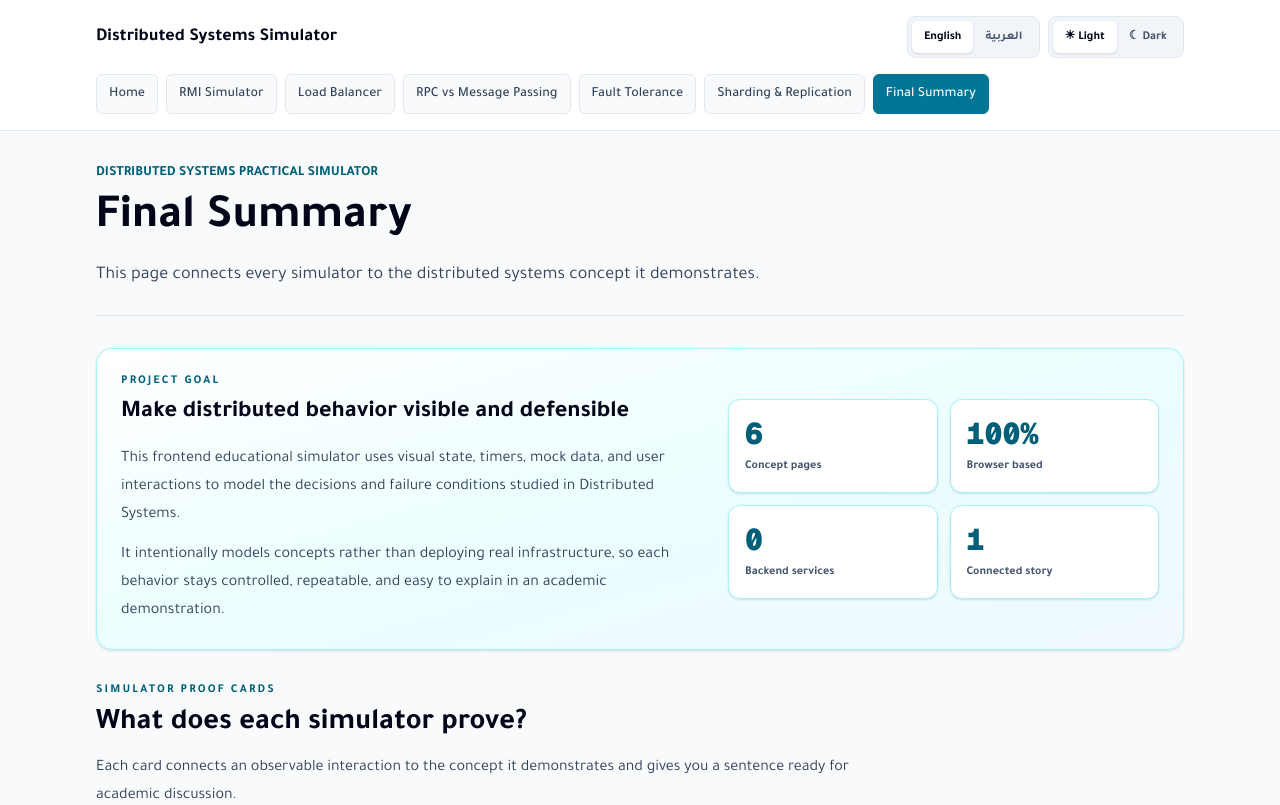
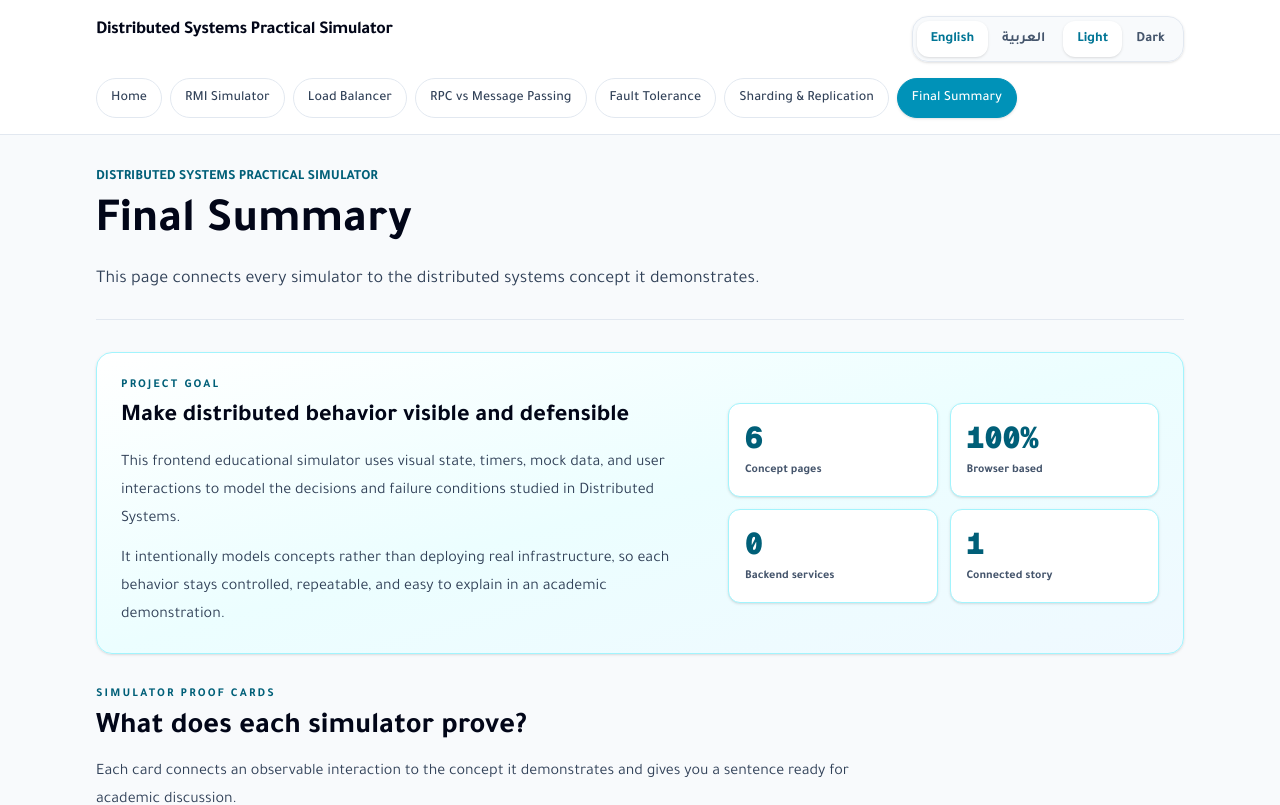
Before and after one commit to AkthamNaeem/distributed-systems-simulator, a Next.js app: page /final-summary in a window 1280 px wide. Shown: the top 805 px of the page. Built offline with nearby package versions, Linux system fonts and the light colour scheme.

Commit message:
Improve and professionalize the shared header/navigation design

```diff
--- a/src/components/LanguageToggle.tsx
+++ b/src/components/LanguageToggle.tsx
@@ -11,20 +11,33 @@ export function LanguageToggle() {
   const { language, setLanguage } = useLanguage();
 
   return (
-    <div className="inline-flex shrink-0 rounded-lg border border-slate-200 bg-slate-100 p-1 dark:border-slate-700 dark:bg-slate-800" aria-label={language === "ar" ? "لغة الواجهة" : "Interface language"} dir="ltr">
-      {options.map((option) => (
+    <div
+      className="inline-flex shrink-0 items-stretch"
+      role="group"
+      aria-label={language === "ar" ? "لغة الواجهة" : "Interface language"}
+      dir="ltr"
+    >
+      {options.map((option) => {
+        const selected = language === option.value;
+
+        return (
           <button
             key={option.value}
             type="button"
             lang={option.value}
             onClick={() => setLanguage(option.value)}
-          aria-pressed={language === option.value}
-          className={`min-h-8 rounded-md px-2.5 text-xs font-bold transition-colors sm:px-3 ${language === option.value ? "bg-white text-slate-950 shadow-sm dark:bg-slate-700 dark:text-slate-100" : "text-slate-600 hover:text-cyan-800 dark:text-slate-300 dark:hover:text-cyan-200"}`}
+            aria-pressed={selected}
+            className={`min-h-9 rounded-xl px-3 py-2 text-xs font-semibold transition-colors sm:px-3.5 sm:text-sm ${
+              selected
+                ? "bg-white text-cyan-700 shadow-sm dark:bg-slate-800 dark:text-cyan-200"
+                : "text-slate-600 hover:bg-slate-100 hover:text-slate-950 dark:text-slate-300 dark:hover:bg-slate-800 dark:hover:text-slate-100"
+            }`}
           >
             <span className="sm:hidden">{option.shortLabel}</span>
             <span className="hidden sm:inline">{option.label}</span>
           </button>
-      ))}
+        );
+      })}
     </div>
   );
 }
--- a/src/components/SiteHeader.tsx
+++ b/src/components/SiteHeader.tsx
@@ -21,21 +21,28 @@ export function SiteHeader() {
   const { language, t } = useLanguage();
 
   return (
-    <header className="sticky top-0 z-20 border-b border-slate-200 bg-white/95 backdrop-blur dark:border-slate-800 dark:bg-slate-950/95">
+    <header className="sticky top-0 z-20 border-b border-slate-200 bg-white/90 backdrop-blur dark:border-slate-800 dark:bg-slate-950/90">
       <div className="mx-auto flex w-full max-w-6xl flex-col gap-4 px-4 py-4 sm:px-6 lg:px-8">
         <div className="flex flex-col gap-3 sm:flex-row sm:items-center sm:justify-between">
           <Link
             href="/"
-            className="min-w-0 text-base font-bold tracking-normal text-slate-950 outline-none transition-colors hover:text-cyan-800 focus-visible:ring-2 focus-visible:ring-cyan-500 focus-visible:ring-offset-2 dark:text-slate-100 dark:hover:text-cyan-200 sm:text-lg"
+            className="inline-flex min-w-0 flex-col gap-0.5 self-start rounded-xl outline-none transition-colors hover:text-cyan-700 focus-visible:ring-2 focus-visible:ring-cyan-500 focus-visible:ring-offset-2 dark:hover:text-cyan-200"
           >
-            {t("Distributed Systems Simulator")}
+            <span className="text-base font-bold tracking-tight text-slate-950 dark:text-slate-100 sm:text-lg">
+              {t("Distributed Systems Practical Simulator")}
+            </span>
           </Link>
-          <div className="flex w-full shrink-0 flex-wrap items-center justify-between gap-2 sm:w-auto sm:justify-end" dir="ltr">
+          <div
+            className="inline-flex shrink-0 items-stretch gap-1 rounded-2xl border border-slate-200 bg-slate-50/90 p-1 shadow-sm dark:border-slate-800 dark:bg-slate-900/80"
+            dir="ltr"
+            role="group"
+            aria-label={t("Controls")}
+          >
             <LanguageToggle />
             <ThemeToggle />
           </div>
         </div>
-        <nav aria-label={t("Primary navigation")}>
+        <nav aria-label={t("Primary navigation")} className="min-w-0">
           <ul className="flex flex-wrap gap-2 text-sm font-medium text-slate-700 dark:text-slate-300">
             {navLinks.map((link) => {
               const isActive = pathname === link.href;
@@ -45,10 +52,10 @@ export function SiteHeader() {
                   <Link
                     href={link.href}
                     aria-current={isActive ? "page" : undefined}
-                    className={`inline-flex min-h-10 items-center rounded-md border px-3 py-2 outline-none transition-colors focus-visible:ring-2 focus-visible:ring-cyan-500 focus-visible:ring-offset-2 ${
+                    className={`inline-flex min-h-10 items-center rounded-full border px-3.5 py-2 text-sm outline-none transition-colors focus-visible:ring-2 focus-visible:ring-cyan-500 focus-visible:ring-offset-2 ${
                       isActive
-                        ? "border-cyan-700 bg-cyan-700 text-white dark:border-cyan-500 dark:bg-cyan-600"
-                        : "border-slate-200 bg-slate-50 hover:border-cyan-300 hover:bg-cyan-50 hover:text-cyan-950 dark:border-slate-700 dark:bg-slate-900 dark:hover:border-cyan-700 dark:hover:bg-cyan-950 dark:hover:text-cyan-100"
+                        ? "border-cyan-600 bg-cyan-600 text-white shadow-sm dark:border-cyan-400 dark:bg-cyan-500/20 dark:text-cyan-100 dark:shadow-none"
+                        : "border-slate-200 bg-white/80 text-slate-700 hover:border-cyan-300 hover:bg-cyan-50 hover:text-cyan-950 dark:border-slate-700 dark:bg-slate-900/80 dark:text-slate-300 dark:hover:border-cyan-700 dark:hover:bg-slate-800 dark:hover:text-slate-100"
                     }`}
                   >
                     {language === "ar" ? link.arLabel : link.label}
--- a/src/components/ThemeToggle.tsx
+++ b/src/components/ThemeToggle.tsx
@@ -31,10 +31,7 @@ export function ThemeToggle() {
   }
 
   return (
-    <div
-      className="inline-flex shrink-0 rounded-lg border border-slate-200 bg-slate-100 p-1 dark:border-slate-700 dark:bg-slate-800"
-      aria-label={t("Color theme")}
-    >
+    <div className="inline-flex shrink-0 items-stretch" role="group" aria-label={t("Color theme")}>
       {(["light", "dark"] as const).map((option) => {
         const selected = theme === option;
         return (
@@ -43,14 +40,13 @@ export function ThemeToggle() {
             type="button"
             onClick={() => selectTheme(option)}
             aria-pressed={selected}
-            className={`min-h-8 rounded-md px-2.5 text-xs font-bold transition-colors sm:px-3 ${
+            className={`min-h-9 rounded-xl px-3 py-2 text-xs font-semibold transition-colors sm:px-3.5 sm:text-sm ${
               selected
-                ? "bg-white text-slate-950 shadow-sm dark:bg-slate-700 dark:text-slate-100"
-                : "text-slate-600 hover:text-cyan-800 dark:text-slate-300 dark:hover:text-cyan-200"
+                ? "bg-white text-cyan-700 shadow-sm dark:bg-slate-800 dark:text-cyan-200"
+                : "text-slate-600 hover:bg-slate-100 hover:text-slate-950 dark:text-slate-300 dark:hover:bg-slate-800 dark:hover:text-slate-100"
             }`}
           >
-            <span aria-hidden="true">{option === "light" ? "☀" : "☾"}</span>{" "}
-            <span className="hidden sm:inline">{t(option === "light" ? "Light" : "Dark")}</span>
+            {t(option === "light" ? "Light" : "Dark")}
           </button>
         );
       })}
```
Lines whose indentation alone changed are shown as unchanged.
